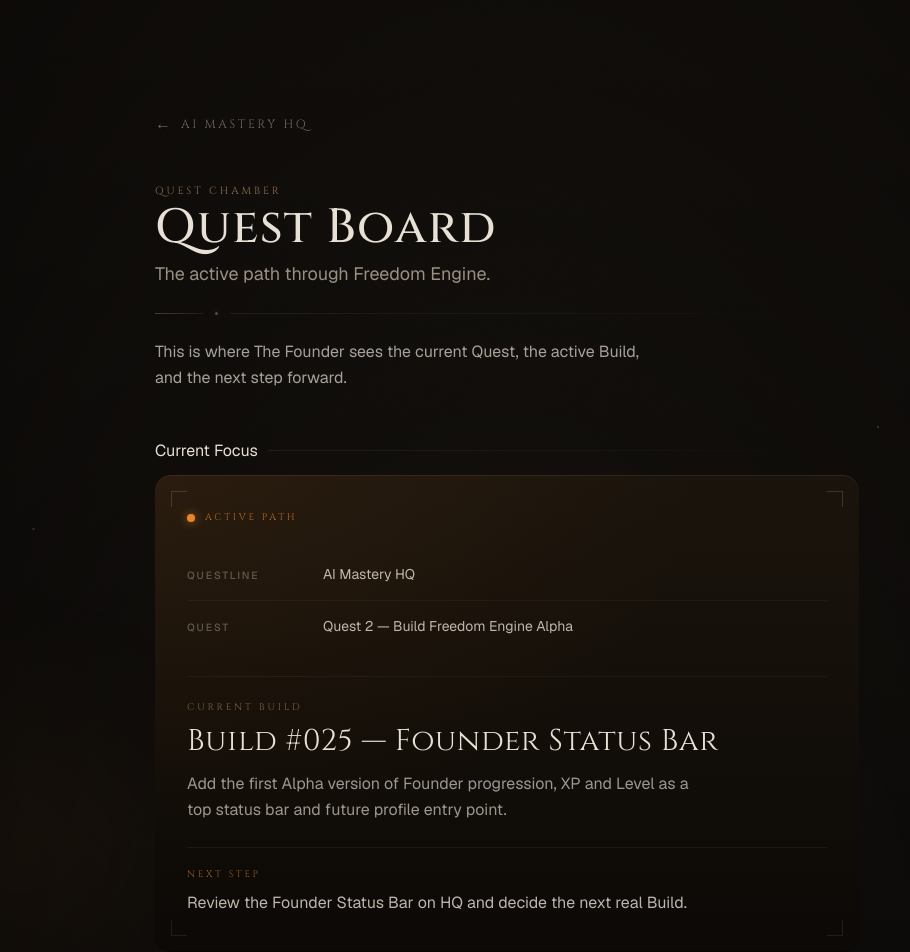
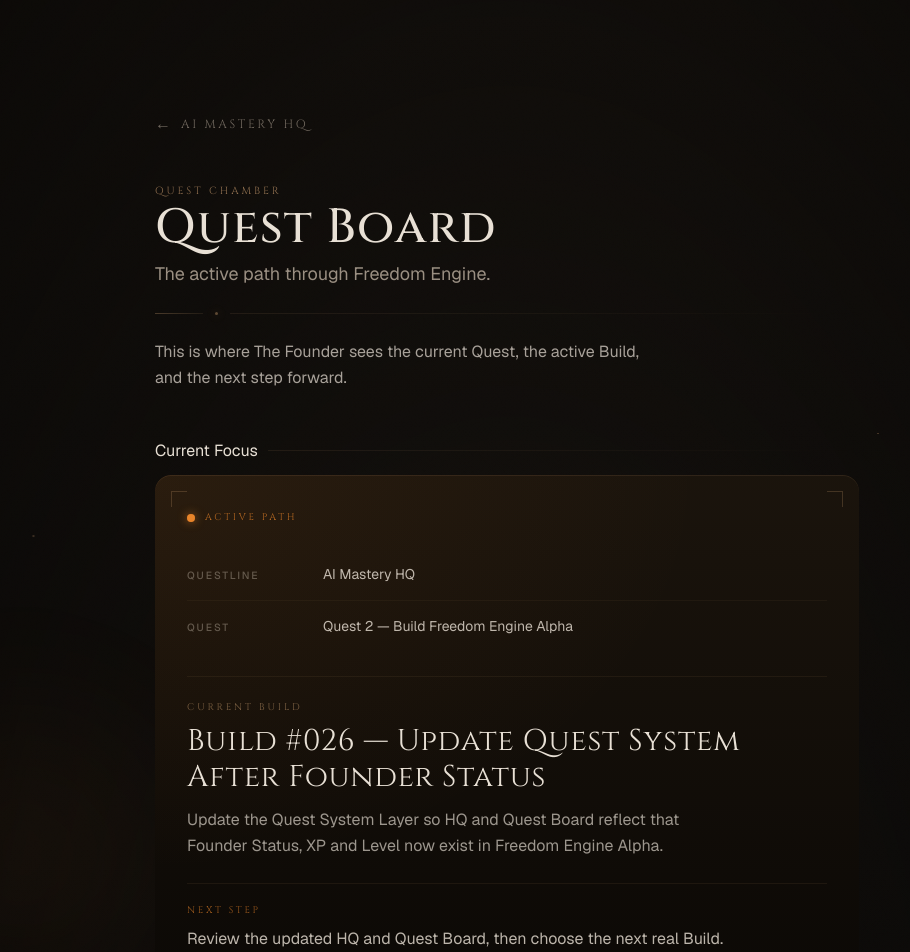
Before and after one commit to h3nlund96-hue/freedom-engine, a Next.js app: page /quest-board in a window 1280 px wide. Shown: the top 952 px of the page, without its empty margins (133-1043 px from the left). Built offline with nearby package versions, Linux system fonts and the light colour scheme.

Commit message:
Update Quest System after Founder Status

```diff
--- a/app/data/freedomEngineProgress.ts
+++ b/app/data/freedomEngineProgress.ts
@@ -203,11 +203,18 @@ export const progress: FreedomEngineProgress = {
             {
               id: "025",
               title: "Build #025 — Founder Status Bar",
+              status: "completed",
+              description:
+                "Add the first Alpha version of Founder progression, XP and Level as a top status bar and future profile entry point.",
+            },
+            {
+              id: "026",
+              title: "Build #026 — Update Quest System After Founder Status",
               status: "active",
               description:
-                "Add the first Alpha version of Founder progression, XP and Level as a top status bar and future profile entry point.",
+                "Update the Quest System Layer so HQ and Quest Board reflect that Founder Status, XP and Level now exist in Freedom Engine Alpha.",
               nextStep:
-                "Review the Founder Status Bar on HQ and decide the next real Build.",
+                "Review the updated HQ and Quest Board, then choose the next real Build.",
             },
           ],
         },
```
